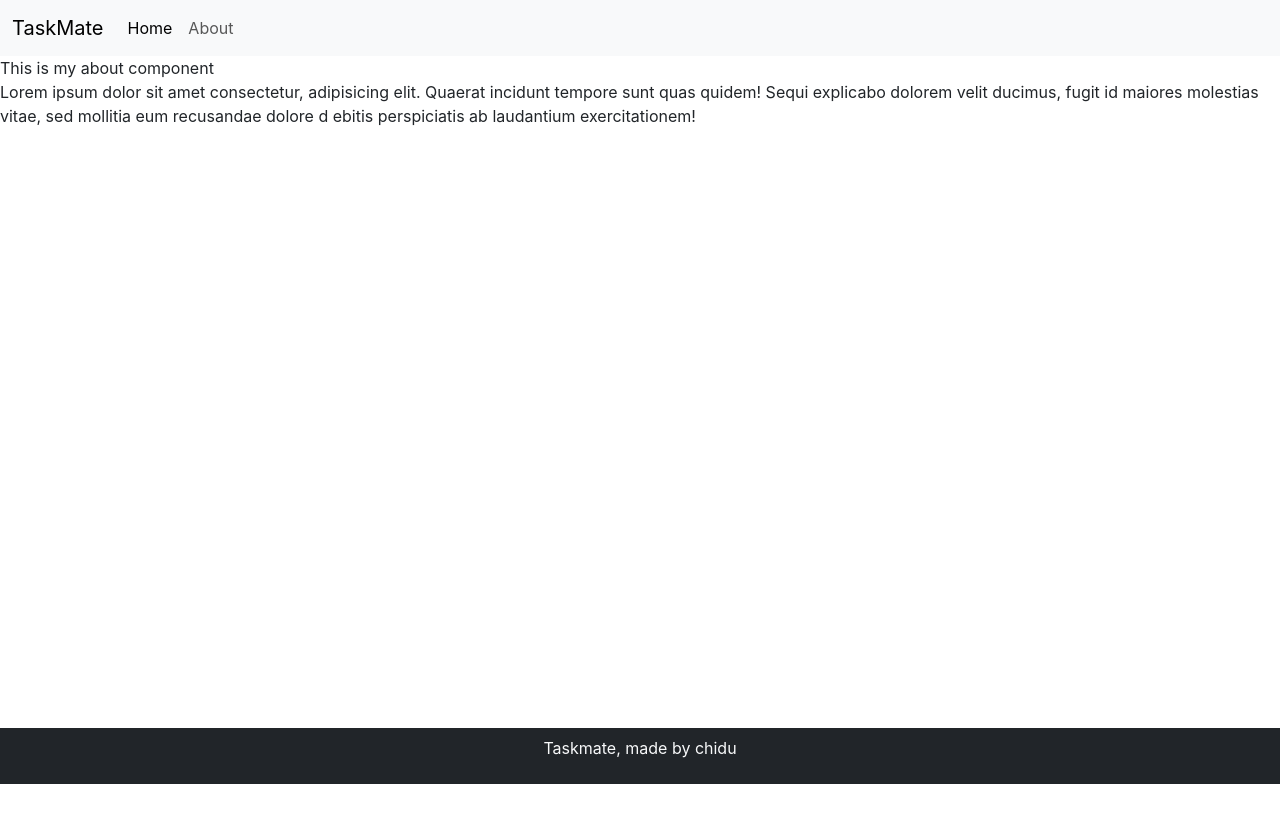
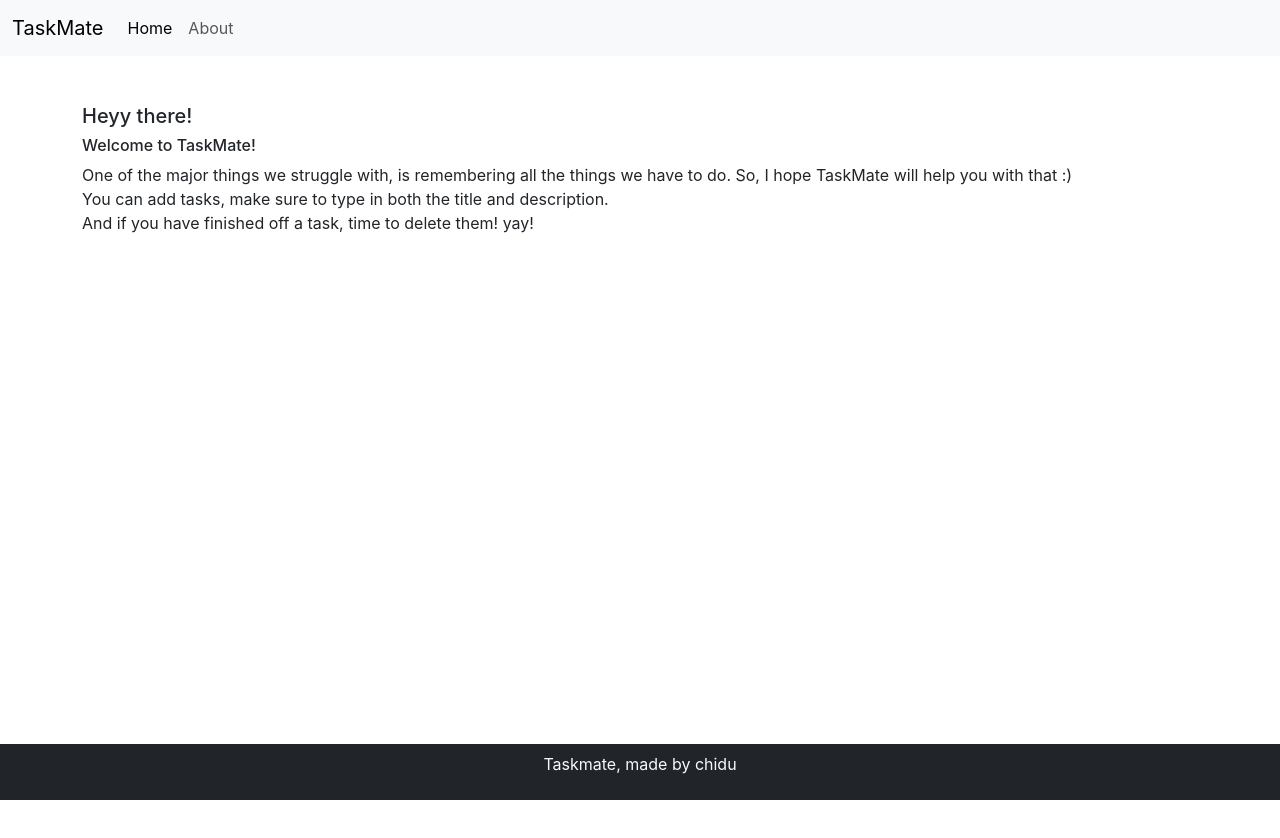
Before and after one commit to ChiduAnush/TaskMate-react-practise, a React (Create React App) app: page /about in a window 1280 px wide. Shown: the top 838 px of the page. Before the commit the page ends 800 px from the top, so only its background shows below. Built offline with nearby package versions, Linux system fonts and the light colour scheme.

Commit message:
updated the about page

```diff
--- a/src/my components/About.js
+++ b/src/my components/About.js
@@ -2,11 +2,22 @@ import React from 'react'
 
 export const About = () => {
     return (
-        <div>
-            This is my about component
-            <p>Lorem ipsum dolor sit amet consectetur, adipisicing elit. Quaerat incidunt tempore sunt quas quidem!
-                Sequi explicabo dolorem velit ducimus, fugit id maiores molestias vitae, sed mollitia eum recusandae dolore d
-                ebitis perspiciatis ab laudantium exercitationem!</p>
+        <div className='container my-5'>
+            <h5>Heyy there!</h5>
+            <h6>Welcome to TaskMate!</h6>
+            <p>
+                One of the major things we struggle with, is remembering all the things we have to do.
+                So, I hope TaskMate will help you with that :) <br />
+
+                You can add tasks, make sure to type in both the title and description.<br />
+                And if you have finished off a task, time to delete them! yay! <br />
+
+
+
+
+
+            </p>
+
 
         </div>
     )
```
